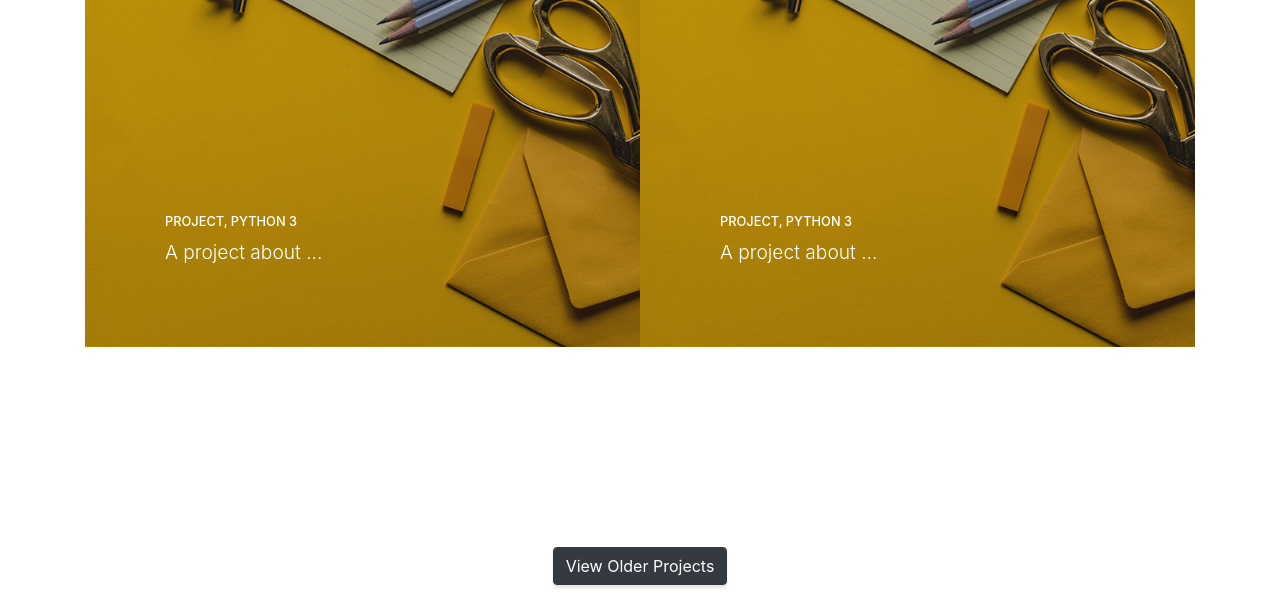
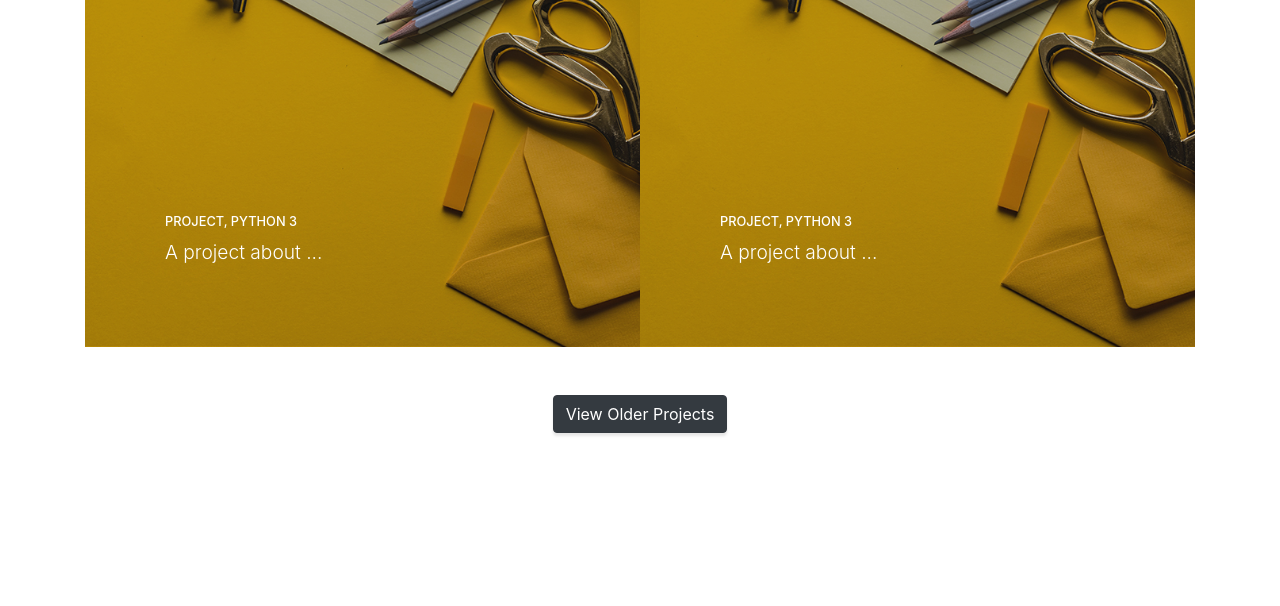
Before and after one commit to ccarmistead/ARCHIVEccarmistead.github.io, a website with bundled scripts: page index.html in a window 1280 px wide. Shown: the part 2989-3595 px from the top of the page. Built offline with nearby package versions, Linux system fonts and the light colour scheme.

Commit message:
Update index.html

```diff
--- a/index.html
+++ b/index.html
@@ -212,6 +212,11 @@
           </div>
         </div>
       </div>
+      <div class="content-section-heading text-center">
+        <br>
+        <br>
+        <a class="btn btn-dark btn-xl js-scroll-trigger" href="#services">View Older Projects</a>
+      </div>
     </section>
 
     <!-- Call to Action -->
@@ -228,9 +233,6 @@
     <!-- Footer -->
     <footer class="footer text-center">
       <div class="container">
-        <a class="btn btn-dark btn-xl js-scroll-trigger" href="#services">View Older Projects</a>
-        <br>
-        <br>
         <ul class="list-inline mb-5">
           <!--<li class="list-inline-item">
             <a class="social-link rounded-circle text-white mr-3" href="#">
```
